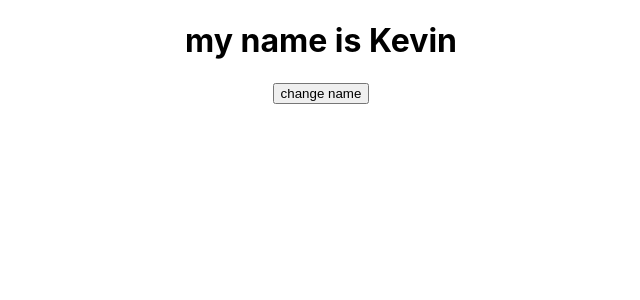
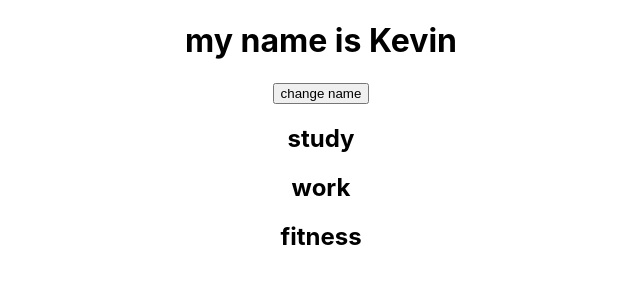
Before and after one commit to KJCastillo/test-react, a React (Create React App) app: page / in a window 1280 px wide. Shown: the top 300 px of the page, without its empty margins (319-959 px from the left). Built offline with nearby package versions, Linux system fonts and the light colour scheme.

Commit message:
state array testing

```diff
--- a/src/App.js
+++ b/src/App.js
@@ -4,6 +4,11 @@ import { useState } from 'react';
 function App() {
 
   const [name, setName] = useState('Kevin')
+  const [events, setEvents] = useState([
+    {title: 'study', id: 1},
+    {title: 'work', id: 2},
+    {title: 'fitness', id: 3}
+  ])
 
   const handleClick = () => {
     setName('Penny')
@@ -14,6 +19,13 @@ function App() {
     <div className="App">
       <h1>my name is {name}</h1>
       <button onClick={handleClick}>change name</button>
+      {events.map((event) => (
+        <div key={event.id}>
+          <h2>
+            {event.title}
+          </h2>
+        </div>
+      ))}
     </div>
   );
 }
```
